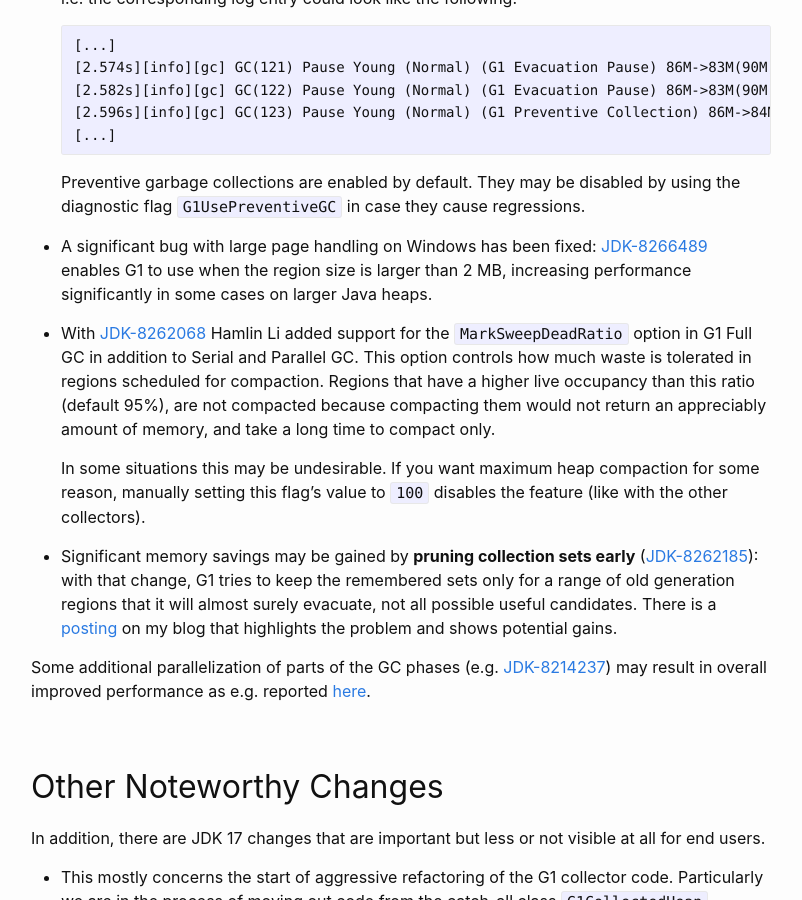
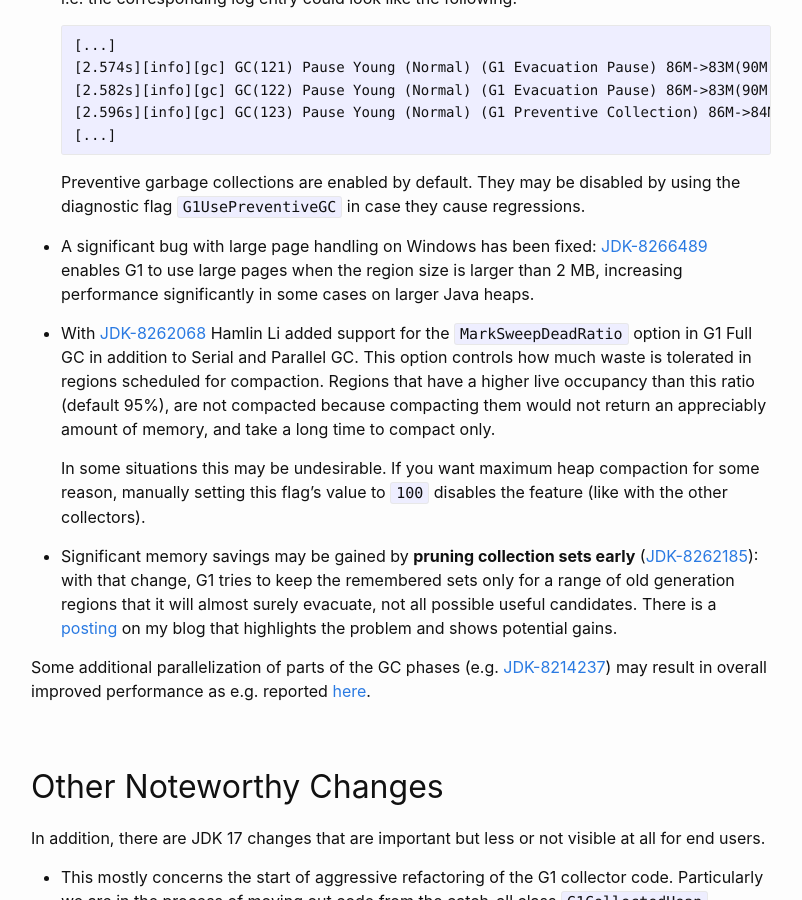
Before and after one commit to tschatzl/tschatzl.github.io, a Jekyll site: the page built from _posts/2021-09-16-jdk17-g1-parallel-gc-changes.md, in a window 1280 px wide and 900 px high, scrolled down 1855 px. Shown: the whole window, without its empty margins (239-1041 px from the left). Built offline with Jekyll 4.4.1, drawn with Linux system fonts in a browser that asks for light colours; some of the changed text lies outside the part shown.

Commit message:
Typos .... (4)

```diff
--- a/_posts/2021-09-16-jdk17-g1-parallel-gc-changes.md
+++ b/_posts/2021-09-16-jdk17-g1-parallel-gc-changes.md
@@ -53,7 +53,7 @@ We also noticed small single-digit percent improvements in throughput in some ap
 
     Preventive garbage collections are enabled by default. They may be disabled by using the diagnostic flag `G1UsePreventiveGC` in case they cause regressions.
 
-  * A significant bug with large page handling on Windows has been fixed: [JDK-8266489](https://bugs.openjdk.java.net/browse/JDK-8266489) enables G1 to use when the region size is larger than 2 MB, increasing performance significantly in some cases on larger Java heaps.
+  * A significant bug with large page handling on Windows has been fixed: [JDK-8266489](https://bugs.openjdk.java.net/browse/JDK-8266489) enables G1 to use large pages when the region size is larger than 2 MB, increasing performance significantly in some cases on larger Java heaps.
 
   * With [JDK-8262068](https://bugs.openjdk.java.net/browse/JDK-8262068) Hamlin Li added support for the `MarkSweepDeadRatio` option in G1 Full GC in addition to Serial and Parallel GC. This option controls how much waste is tolerated in regions scheduled for compaction. Regions that have a higher live occupancy than this ratio (default 95%), are not compacted because compacting them would not return an appreciably amount of memory, and take a long time to compact only.
 
```
Also changed, not shown: other parts of _posts/2021-09-16-jdk17-g1-parallel-gc-changes.md (+1 -1 lines).
